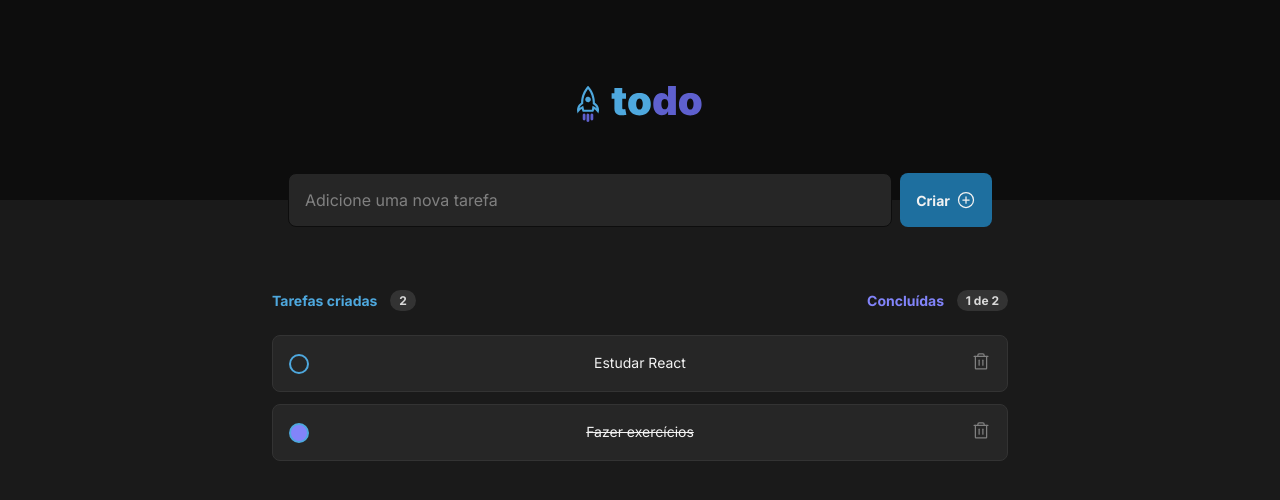
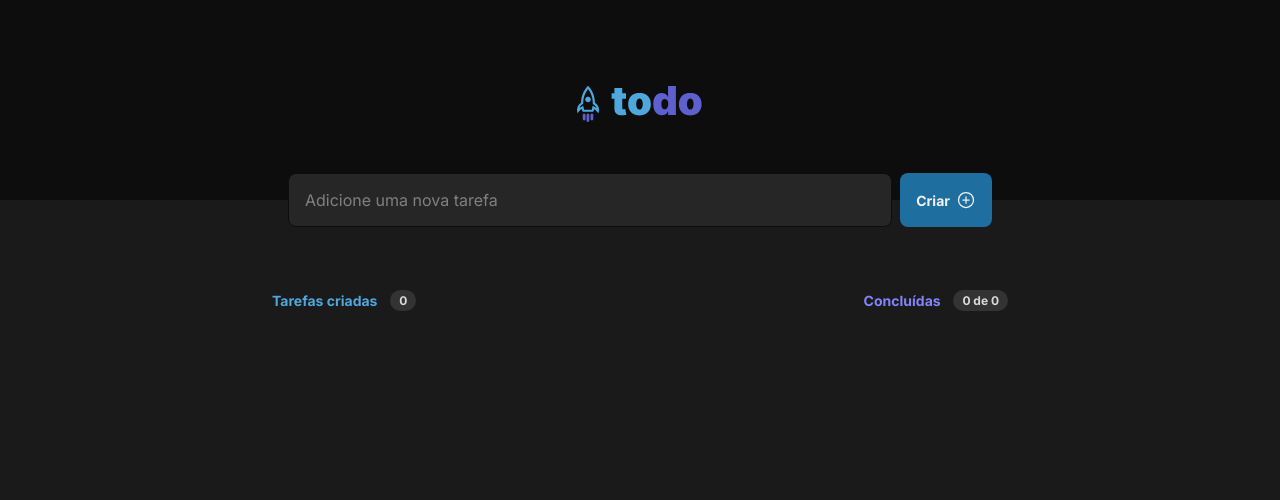
Before and after one commit to NatanJAlmeida99/ToDoList-Ignite, a React (Vite) app: page / in a window 1280 px wide. Shown: the top 500 px of the page. Built offline with nearby package versions, Linux system fonts and the light colour scheme.

Commit message:
update App

```diff
--- a/src/App.jsx
+++ b/src/App.jsx
@@ -4,14 +4,12 @@ import { Task } from "./components/Task";
 
 function App() {
     const [tasks, setTasks] = useState([
-        { id: 1, text: 'Estudar React', completed: false },
-        { id: 2, text: 'Fazer exercícios', completed: true },
-        // Adicione mais tarefas aqui se quiser
+
     ]);
 
     const addTask = (newTaskText) => {
         const newTask = {
-            id: tasks.length + 1, // Gera um ID único
+            id: tasks.length + 1,
             text: newTaskText,
             completed: false,
         };
```
